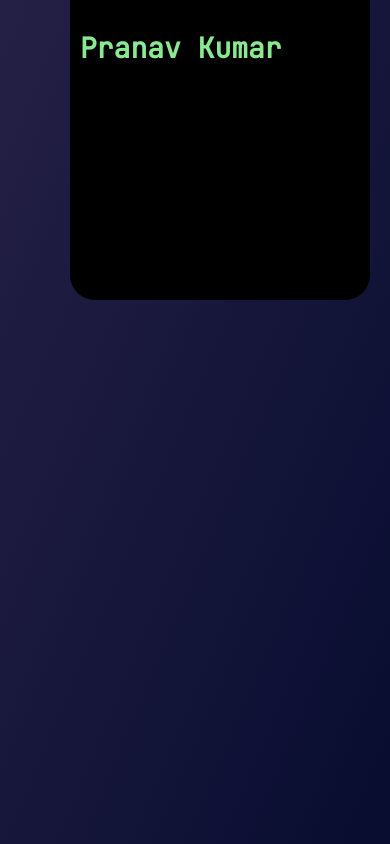
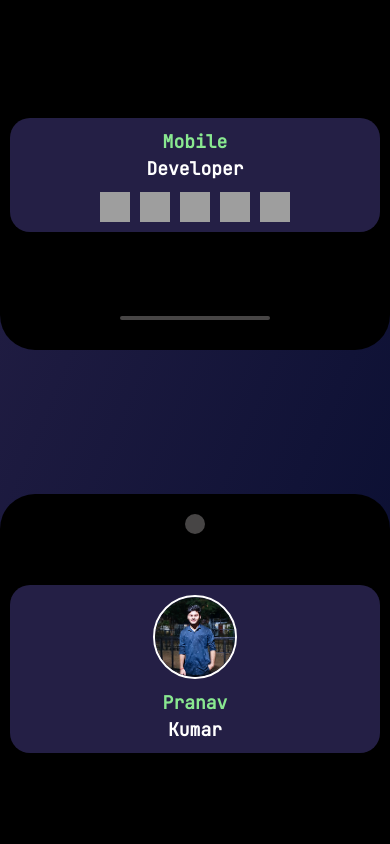
Before and after one commit to pranav5127/MyPortfolio, a plain HTML site: page index.html in a window 390 px wide. Drawn offline with Linux system fonts and the light colour scheme; grey boxes are pictures that could not be loaded.

Commit message:
fix: add spacing between phone-top and phone-bottom on tablets and small screens
- Applied media query for screen widths up to 1024px to ensure consistent gap on tablets
- Improved vertical spacing handling for short-height screens (e.g. landscape tablets)
- Enhances responsive layout and visual balance on non-desktop devices

```diff
--- a/index.html
+++ b/index.html
@@ -2,22 +2,52 @@
 <html lang="en">
 
 <head>
-    <meta charset="UTF-8">
-    <meta name="viewport" content="width=device-width, initial-scale=1.0">
-    <link rel="stylesheet" href="styles/style.css">
-    <link href="https://fonts.googleapis.com/css2?family=JetBrains+Mono&display=swap" rel="stylesheet">
-
-    <title>Pranav Kumar</title>
+  <meta charset="UTF-8" />
+  <meta name="viewport" content="width=device-width, initial-scale=1.0" />
+  <link rel="stylesheet" href="styles/phoneStyle.css" />
+  <link href="https://fonts.googleapis.com/css2?family=JetBrains+Mono&display=swap" rel="stylesheet" />
+  <title>Pranav Kumar</title>
 </head>
 
 <body>
+  <div class="phone">
 
-    <div class="phone">
-        <div class="phone-bottom">
-            <h1 class="name">Pranav Kumar</h1>
+    <!-- Top phone section -->
+    <div class="phone-top phone-common">
+      <div class="hero-card">
+        <div class="hero-text">
+          <h1 class="text-g name">Mobile</h1>
+          <h1 class="text-w name">Developer</h1>
         </div>
+        <div class="tech-logo">
+          <img src="https://cdn.simpleicons.org/kotlin/CA16D4" alt="Kotlin" class="logos">
+          <img src="https://cdn.simpleicons.org/javascript/F7DF1E" alt="JavaScript" class="logos">
+          <img src="https://logo.svgcdn.com/d/jetpackcompose-original.svg" alt="Jetpack Compose" class="logos">
+          <img src="https://cdn.simpleicons.org/react/61DAFB" alt="React" class="logos">
+          <img src="https://logo.svgcdn.com/d/androidstudio-original.svg" alt="Android Studio" class="logos">
+        </div>
+      </div>
+
+      <div class="parent-phone-nav">
+        <div class="phone-nav"></div>
+      </div>
     </div>
 
+    <!-- Bottom phone section -->
+    <div class="phone-bottom phone-common">
+      <div class="parent-phone-circle">
+        <div class="phone-circle"></div>
+      </div>
+      <div class="name-card">
+        <img src="/assets/profile.png" alt="Profile" class="profile-pic" />
+        <div class="hero-text">
+          <h1 class="text-g name">Pranav</h1>
+          <h1 class="text-w name">Kumar</h1>
+        </div>
+      </div>
+    </div>
+
+  </div>
 </body>
 
 </html>
--- /dev/null
+++ b/styles/phoneStyle.css
@@ -0,0 +1,209 @@
+/* ==== Global Reset & Fonts ==== */
+html, body {
+  margin: 0;
+  padding: 0;
+  height: 100%;
+  font-family: 'JetBrains Mono', 'Menlo', 'Consolas', 'Courier New', monospace;
+  background: linear-gradient(293deg, #090E31 5.09%, #241F45 98.85%);
+  background-repeat: no-repeat;
+  background-attachment: fixed;
+}
+
+/* ==== Main Layout ==== */
+.phone {
+  display: flex;
+  flex-direction: column;
+  justify-content: space-between;
+  max-width: 400px;
+  margin: 0 auto;
+  height: 100vh;
+}
+
+/* Push phone to the right on wider screens */
+@media (min-width: 768px) {
+  .phone {
+    margin-left: auto;
+    margin-right: 30px;
+  }
+}
+
+/* Add gap between phone-top and phone-bottom for all screens below 1200px */
+@media (max-width: 1199px) {
+  .phone-top {
+    margin-bottom: 20px;
+  }
+}
+
+/* ==== Phone Sections ==== */
+.phone-common {
+  background-color: #000;
+  width: 100%;
+  height: 350px;
+}
+
+.phone-top {
+  border-bottom-left-radius: 35px;
+  border-bottom-right-radius: 35px;
+  position: relative;
+  display: flex;
+  justify-content: center;
+  align-items: center;
+}
+
+.phone-bottom {
+  border-top-left-radius: 35px;
+  border-top-right-radius: 35px;
+  position: relative;
+  display: flex;
+  justify-content: center;
+  align-items: center;
+}
+
+/* ==== Decorative Elements ==== */
+.parent-phone-nav {
+  display: flex;
+  justify-content: center;
+  position: absolute;
+  bottom: 30px;
+  left: 0;
+  width: 100%;
+}
+
+.phone-nav {
+  height: 4px;
+  width: 150px;
+  border-radius: 4px;
+  background-color: #474545;
+}
+
+.parent-phone-circle {
+  display: flex;
+  justify-content: center;
+  position: absolute;
+  top: 20px;
+  width: 100%;
+}
+
+.phone-circle {
+  width: 20px;
+  height: 20px;
+  border-radius: 50%;
+  background-color: #474545;
+}
+
+/* ==== Card Layouts ==== */
+.hero-card {
+  display: flex;
+  flex-direction: column;
+  align-items: center;
+  background-color: #241F45;
+  border-radius: 20px;
+  margin: 10px;
+  padding: 20px 50px;
+  gap: 20px;
+  width: 100%;
+  justify-content: space-around;
+}
+
+.name-card {
+  display: flex;
+  align-items: center;
+  background-color: #241F45;
+  border-radius: 20px;
+  margin: 10px;
+  padding: 20px 50px;
+  gap: 20px;
+  width: 100%;
+  justify-content: space-around;
+}
+
+/* ==== Profile Image ==== */
+.profile-pic {
+  width: 130px;
+  height: 130px;
+  object-fit: cover;
+  border-radius: 50%;
+  border: 2px solid #fff;
+}
+
+/* ==== Text ==== */
+.name {
+  padding: 2px 0;
+  text-align: left;
+  font-size: 28px;
+  margin: 0;
+}
+
+.text-g {
+  color: #89E890;
+}
+
+.text-w {
+  color: white;
+}
+
+.hero-text {
+  display: flex;
+  align-items: center;
+  flex-direction: column;
+  justify-content: center;
+}
+
+/* ==== Technology Icons ==== */
+.tech-logo {
+  display: flex;
+  flex-wrap: wrap;
+  justify-content: center;
+  gap: 10px;
+}
+
+.logos {
+  width: 40px;
+  height: 40px;
+}
+
+/* ==== Responsive ==== */
+@media (max-width: 600px) {
+  .name {
+    font-size: 22px;
+  }
+
+  .hero-card,
+  .name-card {
+    flex-direction: column;
+    align-items: center;
+    padding: 15px;
+    gap: 10px;
+  }
+
+  .profile-pic {
+    width: 90px;
+    height: 90px;
+  }
+
+  .logos {
+    width: 36px;
+    height: 36px;
+  }
+}
+
+@media (max-width: 400px) {
+  .name {
+    font-size: 18px;
+  }
+
+  .hero-card,
+  .name-card {
+    padding: 10px;
+  }
+
+  .profile-pic {
+    width: 80px;
+    height: 80px;
+  }
+
+  .logos {
+    width: 30px;
+    height: 30px;
+  }
+}
--- a/styles/style.css
+++ /dev/null
@@ -1,31 +0,0 @@
-body {
-  margin: 0;
-  font-family: 'JetBrains Mono', 'Menlo', 'Consolas', 'Courier New', monospace;
-  background: linear-gradient(293deg, #090E31 5.09%, #241F45 98.85%);
-  background-repeat: no-repeat;
-  background-attachment: fixed;
-}
-
-.phone {
-  position: absolute;
-  top: 0;
-  right: 20px;
-  margin: 0;
-  padding: 0;
-}
-
-.phone-bottom {
-  background-color: #000;
-  width: 300px;
-  height: 300px;
-  border-bottom-left-radius: 25px;
-  border-bottom-right-radius: 25px;
-}
-
-.name {
-  position: absolute;
-  color: #89E890;
-  text-align: center;
-  font-size: 28px;
-  padding: 10px;
-}
```
Also changed, not shown: assets/StatusBar.svg (added), assets/profile.png (added), styles/projects.css (added).
